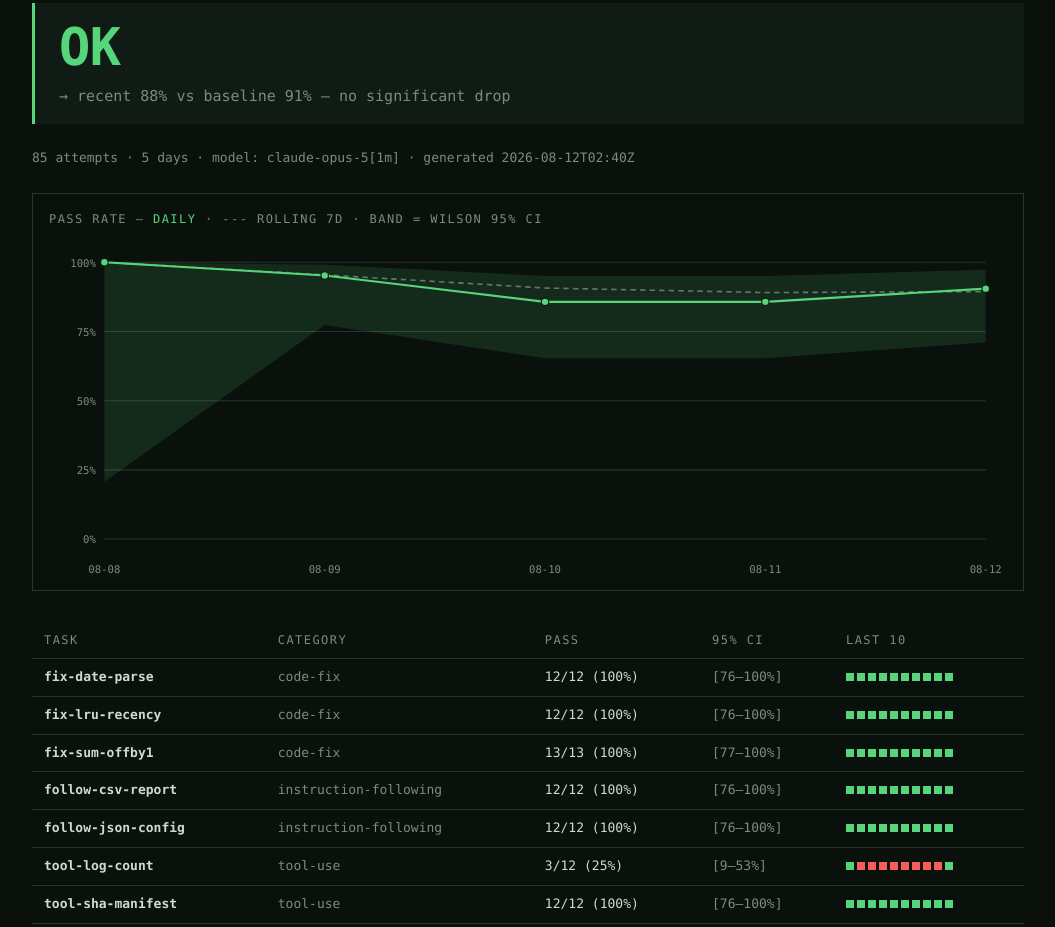
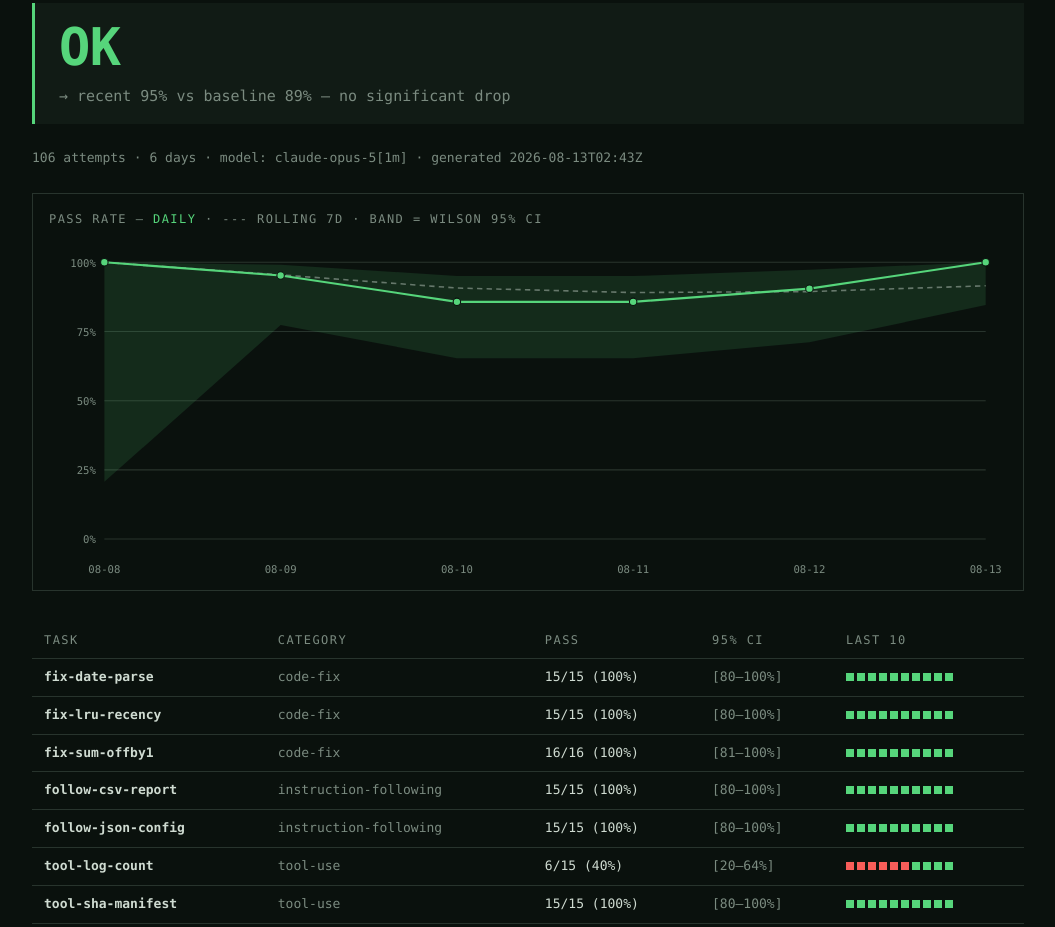
Before and after one commit to duthaho/vibecheck, a website: page docs/index.html in a window 1280 px wide. Shown: the part 133-1060 px from the top of the page, without its empty margins (112-1167 px from the left). Drawn offline with Linux system fonts and the light colour scheme.

Commit message:
Update dashboard

```diff
--- a/docs/index.html
+++ b/docs/index.html
@@ -132,27 +132,27 @@
 </header>
 <section class="verdict ok">
 <div class="verdict-status">OK</div>
-<div class="verdict-reason">&rarr; recent 88% vs baseline 91% — no significant drop</div>
+<div class="verdict-reason">&rarr; recent 95% vs baseline 89% — no significant drop</div>
 </section>
-<p class="meta">85 attempts &middot; 5 days &middot; model: claude-opus-5[1m] &middot; generated 2026-08-12T02:40Z</p>
+<p class="meta">106 attempts &middot; 6 days &middot; model: claude-opus-5[1m] &middot; generated 2026-08-13T02:43Z</p>
 <section class="panel">
 <div class="panel-title">pass rate &mdash; <span class="key-line">daily</span> &middot; <span class="key-roll">--- rolling 7d</span> &middot; band = wilson 95% ci</div>
 <svg viewBox="0 0 900 320" role="img" aria-label="Daily pass rate">
 <line class="grid" x1="52" y1="280" x2="880" y2="280"/><text class="axis" x="44" y="284" text-anchor="end">0%</text><line class="grid" x1="52" y1="215" x2="880" y2="215"/><text class="axis" x="44" y="219" text-anchor="end">25%</text><line class="grid" x1="52" y1="150" x2="880" y2="150"/><text class="axis" x="44" y="154" text-anchor="end">50%</text><line class="grid" x1="52" y1="85" x2="880" y2="85"/><text class="axis" x="44" y="89" text-anchor="end">75%</text><line class="grid" x1="52" y1="20" x2="880" y2="20"/><text class="axis" x="44" y="24" text-anchor="end">100%</text>
-<polygon class="ci-band" points="52,20 259,22.198556830554857 466,32.950632499285724 673,32.950632499285724 880,26.894879533899392 880,95.17676159218746 673,110.05375672961448 466,110.05375672961448 259,78.94033619271865 52,226.29717826191828"/>
-<polyline class="rolling-mean" points="52,20 259,31.818181818181806 466,44.18604651162792 673,48.4375 880,47.52941176470587"/>
-<polyline class="trend" points="52,20 259,32.380952380952394 466,57.14285714285715 673,57.14285714285715 880,44.76190476190476"/>
-<circle class="pt" cx="52" cy="20" r="3.5"><title>2026-08-08: 1/1 pass (100%)</title></circle><circle class="pt" cx="259" cy="32.380952380952394" r="3.5"><title>2026-08-09: 20/21 pass (95%)</title></circle><circle class="pt" cx="466" cy="57.14285714285715" r="3.5"><title>2026-08-10: 18/21 pass (86%)</title></circle><circle class="pt" cx="673" cy="57.14285714285715" r="3.5"><title>2026-08-11: 18/21 pass (86%)</title></circle><circle class="pt" cx="880" cy="44.76190476190476" r="3.5"><title>2026-08-12: 19/21 pass (90%)</title></circle>
-<text class="axis" x="52" y="312" text-anchor="middle">08-08</text><text class="axis" x="259" y="312" text-anchor="middle">08-09</text><text class="axis" x="466" y="312" text-anchor="middle">08-10</text><text class="axis" x="673" y="312" text-anchor="middle">08-11</text><text class="axis" x="880" y="312" text-anchor="middle">08-12</text>
+<polygon class="ci-band" points="52,20 217.6,22.198556830554857 383.2,32.950632499285724 548.8,32.950632499285724 714.4,26.894879533899392 880,20 880,60.20614492046019 714.4,95.17676159218746 548.8,110.05375672961448 383.2,110.05375672961448 217.6,78.94033619271865 52,226.29717826191828"/>
+<polyline class="rolling-mean" points="52,20 217.6,31.818181818181806 383.2,44.18604651162792 548.8,48.4375 714.4,47.52941176470587 880,42.075471698113205"/>
+<polyline class="trend" points="52,20 217.6,32.380952380952394 383.2,57.14285714285715 548.8,57.14285714285715 714.4,44.76190476190476 880,20"/>
+<circle class="pt" cx="52" cy="20" r="3.5"><title>2026-08-08: 1/1 pass (100%)</title></circle><circle class="pt" cx="217.6" cy="32.380952380952394" r="3.5"><title>2026-08-09: 20/21 pass (95%)</title></circle><circle class="pt" cx="383.2" cy="57.14285714285715" r="3.5"><title>2026-08-10: 18/21 pass (86%)</title></circle><circle class="pt" cx="548.8" cy="57.14285714285715" r="3.5"><title>2026-08-11: 18/21 pass (86%)</title></circle><circle class="pt" cx="714.4" cy="44.76190476190476" r="3.5"><title>2026-08-12: 19/21 pass (90%)</title></circle><circle class="pt" cx="880" cy="20" r="3.5"><title>2026-08-13: 21/21 pass (100%)</title></circle>
+<text class="axis" x="52" y="312" text-anchor="middle">08-08</text><text class="axis" x="217.6" y="312" text-anchor="middle">08-09</text><text class="axis" x="383.2" y="312" text-anchor="middle">08-10</text><text class="axis" x="548.8" y="312" text-anchor="middle">08-11</text><text class="axis" x="714.4" y="312" text-anchor="middle">08-12</text><text class="axis" x="880" y="312" text-anchor="middle">08-13</text>
 </svg>
 </section>
-<div class="table-wrap"><table><thead><tr><th>task</th><th>category</th><th>pass</th><th>95% ci</th><th>last 10</th></tr></thead><tbody><tr><td class="task-id">fix-date-parse</td><td class="cat">code-fix</td><td>12/12 (100%)</td><td class="ci">[76–100%]</td><td><i class="dot pass" title="2026-08-09: pass"></i><i class="dot pass" title="2026-08-10: pass"></i><i class="dot pass" title="2026-08-10: pass"></i><i class="dot pass" title="2026-08-10: pass"></i><i class="dot pass" title="2026-08-11: pass"></i><i class="dot pass" title="2026-08-11: pass"></i><i class="dot pass" title="2026-08-11: pass"></i><i class="dot pass" title="2026-08-12: pass"></i><i class="dot pass" title="2026-08-12: pass"></i><i class="dot pass" title="2026-08-12: pass"></i></td></tr>
-<tr><td class="task-id">fix-lru-recency</td><td class="cat">code-fix</td><td>12/12 (100%)</td><td class="ci">[76–100%]</td><td><i class="dot pass" title="2026-08-09: pass"></i><i class="dot pass" title="2026-08-10: pass"></i><i class="dot pass" title="2026-08-10: pass"></i><i class="dot pass" title="2026-08-10: pass"></i><i class="dot pass" title="2026-08-11: pass"></i><i class="dot pass" title="2026-08-11: pass"></i><i class="dot pass" title="2026-08-11: pass"></i><i class="dot pass" title="2026-08-12: pass"></i><i class="dot pass" title="2026-08-12: pass"></i><i class="dot pass" title="2026-08-12: pass"></i></td></tr>
-<tr><td class="task-id">fix-sum-offby1</td><td class="cat">code-fix</td><td>13/13 (100%)</td><td class="ci">[77–100%]</td><td><i class="dot pass" title="2026-08-09: pass"></i><i class="dot pass" title="2026-08-10: pass"></i><i class="dot pass" title="2026-08-10: pass"></i><i class="dot pass" title="2026-08-10: pass"></i><i class="dot pass" title="2026-08-11: pass"></i><i class="dot pass" title="2026-08-11: pass"></i><i class="dot pass" title="2026-08-11: pass"></i><i class="dot pass" title="2026-08-12: pass"></i><i class="dot pass" title="2026-08-12: pass"></i><i class="dot pass" title="2026-08-12: pass"></i></td></tr>
-<tr><td class="task-id">follow-csv-report</td><td class="cat">instruction-following</td><td>12/12 (100%)</td><td class="ci">[76–100%]</td><td><i class="dot pass" title="2026-08-09: pass"></i><i class="dot pass" title="2026-08-10: pass"></i><i class="dot pass" title="2026-08-10: pass"></i><i class="dot pass" title="2026-08-10: pass"></i><i class="dot pass" title="2026-08-11: pass"></i><i class="dot pass" title="2026-08-11: pass"></i><i class="dot pass" title="2026-08-11: pass"></i><i class="dot pass" title="2026-08-12: pass"></i><i class="dot pass" title="2026-08-12: pass"></i><i class="dot pass" title="2026-08-12: pass"></i></td></tr>
-<tr><td class="task-id">follow-json-config</td><td class="cat">instruction-following</td><td>12/12 (100%)</td><td class="ci">[76–100%]</td><td><i class="dot pass" title="2026-08-09: pass"></i><i class="dot pass" title="2026-08-10: pass"></i><i class="dot pass" title="2026-08-10: pass"></i><i class="dot pass" title="2026-08-10: pass"></i><i class="dot pass" title="2026-08-11: pass"></i><i class="dot pass" title="2026-08-11: pass"></i><i class="dot pass" title="2026-08-11: pass"></i><i class="dot pass" title="2026-08-12: pass"></i><i class="dot pass" title="2026-08-12: pass"></i><i class="dot pass" title="2026-08-12: pass"></i></td></tr>
-<tr><td class="task-id">tool-log-count</td><td class="cat">tool-use</td><td>3/12 (25%)</td><td class="ci">[9–53%]</td><td><i class="dot pass" title="2026-08-09: pass"></i><i class="dot fail" title="2026-08-10: fail"></i><i class="dot fail" title="2026-08-10: fail"></i><i class="dot fail" title="2026-08-10: fail"></i><i class="dot fail" title="2026-08-11: fail"></i><i class="dot fail" title="2026-08-11: fail"></i><i class="dot fail" title="2026-08-11: fail"></i><i class="dot fail" title="2026-08-12: fail"></i><i class="dot fail" title="2026-08-12: fail"></i><i class="dot pass" title="2026-08-12: pass"></i></td></tr>
-<tr><td class="task-id">tool-sha-manifest</td><td class="cat">tool-use</td><td>12/12 (100%)</td><td class="ci">[76–100%]</td><td><i class="dot pass" title="2026-08-09: pass"></i><i class="dot pass" title="2026-08-10: pass"></i><i class="dot pass" title="2026-08-10: pass"></i><i class="dot pass" title="2026-08-10: pass"></i><i class="dot pass" title="2026-08-11: pass"></i><i class="dot pass" title="2026-08-11: pass"></i><i class="dot pass" title="2026-08-11: pass"></i><i class="dot pass" title="2026-08-12: pass"></i><i class="dot pass" title="2026-08-12: pass"></i><i class="dot pass" title="2026-08-12: pass"></i></td></tr></tbody></table></div>
+<div class="table-wrap"><table><thead><tr><th>task</th><th>category</th><th>pass</th><th>95% ci</th><th>last 10</th></tr></thead><tbody><tr><td class="task-id">fix-date-parse</td><td class="cat">code-fix</td><td>15/15 (100%)</td><td class="ci">[80–100%]</td><td><i class="dot pass" title="2026-08-10: pass"></i><i class="dot pass" title="2026-08-11: pass"></i><i class="dot pass" title="2026-08-11: pass"></i><i class="dot pass" title="2026-08-11: pass"></i><i class="dot pass" title="2026-08-12: pass"></i><i class="dot pass" title="2026-08-12: pass"></i><i class="dot pass" title="2026-08-12: pass"></i><i class="dot pass" title="2026-08-13: pass"></i><i class="dot pass" title="2026-08-13: pass"></i><i class="dot pass" title="2026-08-13: pass"></i></td></tr>
+<tr><td class="task-id">fix-lru-recency</td><td class="cat">code-fix</td><td>15/15 (100%)</td><td class="ci">[80–100%]</td><td><i class="dot pass" title="2026-08-10: pass"></i><i class="dot pass" title="2026-08-11: pass"></i><i class="dot pass" title="2026-08-11: pass"></i><i class="dot pass" title="2026-08-11: pass"></i><i class="dot pass" title="2026-08-12: pass"></i><i class="dot pass" title="2026-08-12: pass"></i><i class="dot pass" title="2026-08-12: pass"></i><i class="dot pass" title="2026-08-13: pass"></i><i class="dot pass" title="2026-08-13: pass"></i><i class="dot pass" title="2026-08-13: pass"></i></td></tr>
+<tr><td class="task-id">fix-sum-offby1</td><td class="cat">code-fix</td><td>16/16 (100%)</td><td class="ci">[81–100%]</td><td><i class="dot pass" title="2026-08-10: pass"></i><i class="dot pass" title="2026-08-11: pass"></i><i class="dot pass" title="2026-08-11: pass"></i><i class="dot pass" title="2026-08-11: pass"></i><i class="dot pass" title="2026-08-12: pass"></i><i class="dot pass" title="2026-08-12: pass"></i><i class="dot pass" title="2026-08-12: pass"></i><i class="dot pass" title="2026-08-13: pass"></i><i class="dot pass" title="2026-08-13: pass"></i><i class="dot pass" title="2026-08-13: pass"></i></td></tr>
+<tr><td class="task-id">follow-csv-report</td><td class="cat">instruction-following</td><td>15/15 (100%)</td><td class="ci">[80–100%]</td><td><i class="dot pass" title="2026-08-10: pass"></i><i class="dot pass" title="2026-08-11: pass"></i><i class="dot pass" title="2026-08-11: pass"></i><i class="dot pass" title="2026-08-11: pass"></i><i class="dot pass" title="2026-08-12: pass"></i><i class="dot pass" title="2026-08-12: pass"></i><i class="dot pass" title="2026-08-12: pass"></i><i class="dot pass" title="2026-08-13: pass"></i><i class="dot pass" title="2026-08-13: pass"></i><i class="dot pass" title="2026-08-13: pass"></i></td></tr>
+<tr><td class="task-id">follow-json-config</td><td class="cat">instruction-following</td><td>15/15 (100%)</td><td class="ci">[80–100%]</td><td><i class="dot pass" title="2026-08-10: pass"></i><i class="dot pass" title="2026-08-11: pass"></i><i class="dot pass" title="2026-08-11: pass"></i><i class="dot pass" title="2026-08-11: pass"></i><i class="dot pass" title="2026-08-12: pass"></i><i class="dot pass" title="2026-08-12: pass"></i><i class="dot pass" title="2026-08-12: pass"></i><i class="dot pass" title="2026-08-13: pass"></i><i class="dot pass" title="2026-08-13: pass"></i><i class="dot pass" title="2026-08-13: pass"></i></td></tr>
+<tr><td class="task-id">tool-log-count</td><td class="cat">tool-use</td><td>6/15 (40%)</td><td class="ci">[20–64%]</td><td><i class="dot fail" title="2026-08-10: fail"></i><i class="dot fail" title="2026-08-11: fail"></i><i class="dot fail" title="2026-08-11: fail"></i><i class="dot fail" title="2026-08-11: fail"></i><i class="dot fail" title="2026-08-12: fail"></i><i class="dot fail" title="2026-08-12: fail"></i><i class="dot pass" title="2026-08-12: pass"></i><i class="dot pass" title="2026-08-13: pass"></i><i class="dot pass" title="2026-08-13: pass"></i><i class="dot pass" title="2026-08-13: pass"></i></td></tr>
+<tr><td class="task-id">tool-sha-manifest</td><td class="cat">tool-use</td><td>15/15 (100%)</td><td class="ci">[80–100%]</td><td><i class="dot pass" title="2026-08-10: pass"></i><i class="dot pass" title="2026-08-11: pass"></i><i class="dot pass" title="2026-08-11: pass"></i><i class="dot pass" title="2026-08-11: pass"></i><i class="dot pass" title="2026-08-12: pass"></i><i class="dot pass" title="2026-08-12: pass"></i><i class="dot pass" title="2026-08-12: pass"></i><i class="dot pass" title="2026-08-13: pass"></i><i class="dot pass" title="2026-08-13: pass"></i><i class="dot pass" title="2026-08-13: pass"></i></td></tr></tbody></table></div>
 <footer>
 <p><span class="hash">#</span> verdict compares the last 2 days against the trailing 14-day baseline (two-proportion test, &alpha;=0.05).</p>
 <p><span class="hash">#</span> too few attempts &rarr; it says INSUFFICIENT DATA instead of guessing. harness errors never count against the model.</p>
```
